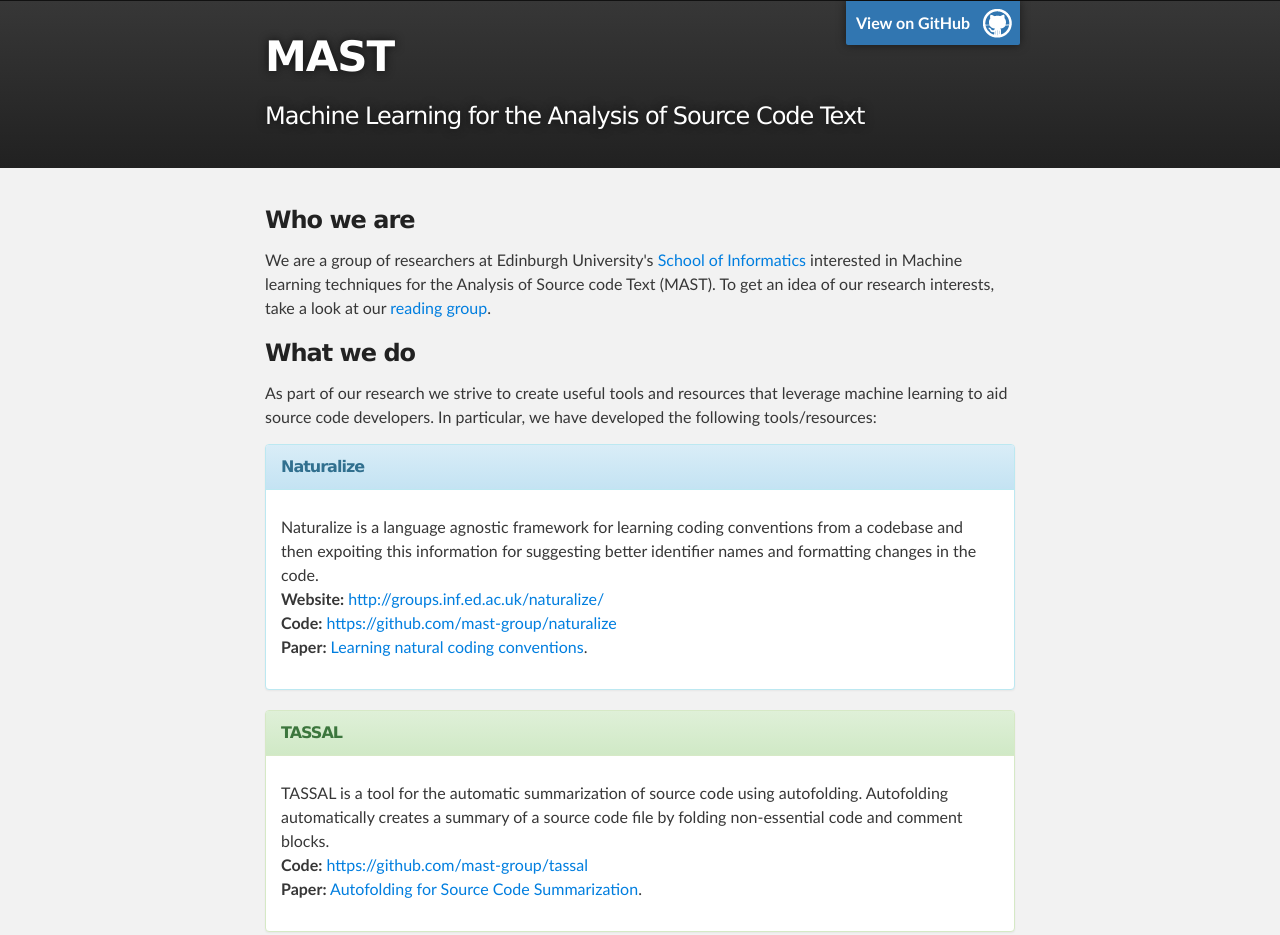
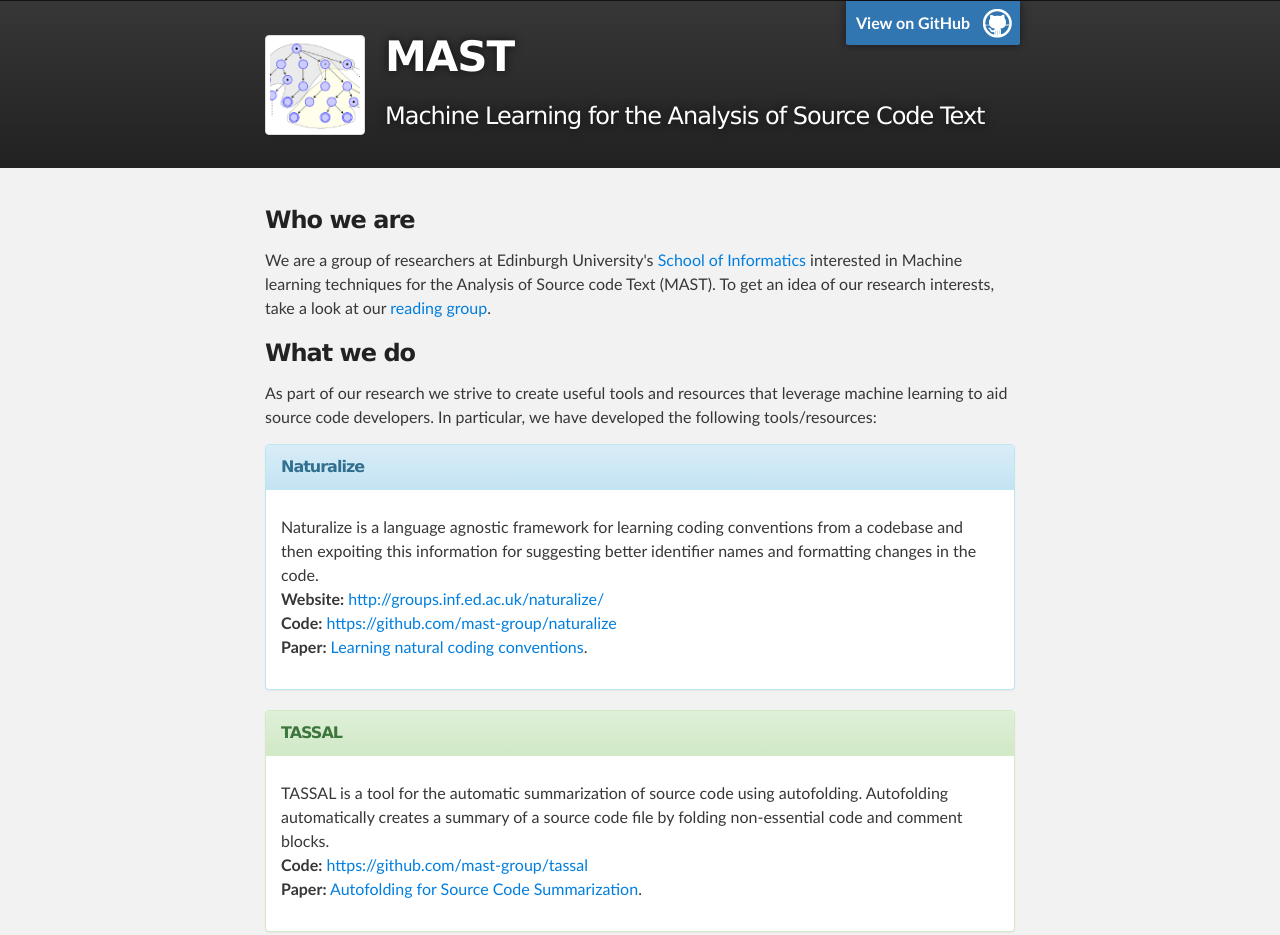
Before and after one commit to mast-group/mast-group.github.io, a plain HTML site: page index.html in a window 1280 px wide. Shown: the top 935 px of the page. Drawn offline with nearby package versions, Linux system fonts and the light colour scheme.

Commit message:
Add MAST logo

```diff
--- a/index.html
+++ b/index.html
@@ -39,8 +39,9 @@
           <div class="col-md-8">
             <a id="forkme_banner" href="https://github.com/mast-group">View on GitHub</a>
             <br>
-            <h1 id="project_title">MAST</h1>
-            <h3 id="project_tagline">Machine Learning for the Analysis of Source Code Text</h3>
+            <img class="img-thumbnail pull-left" style="max-width:100px" src="images/mast.png" alt="" />
+              <h1 id="project_title" style="padding-left:120px">MAST</h1>
+              <h3 id="project_tagline" style="padding-left:120px">Machine Learning for the Analysis of Source Code Text</h3>
             <br>
           </div>
           <div class="col-md-2"></div>
```
Also changed, not shown: images/mast.png (added).
